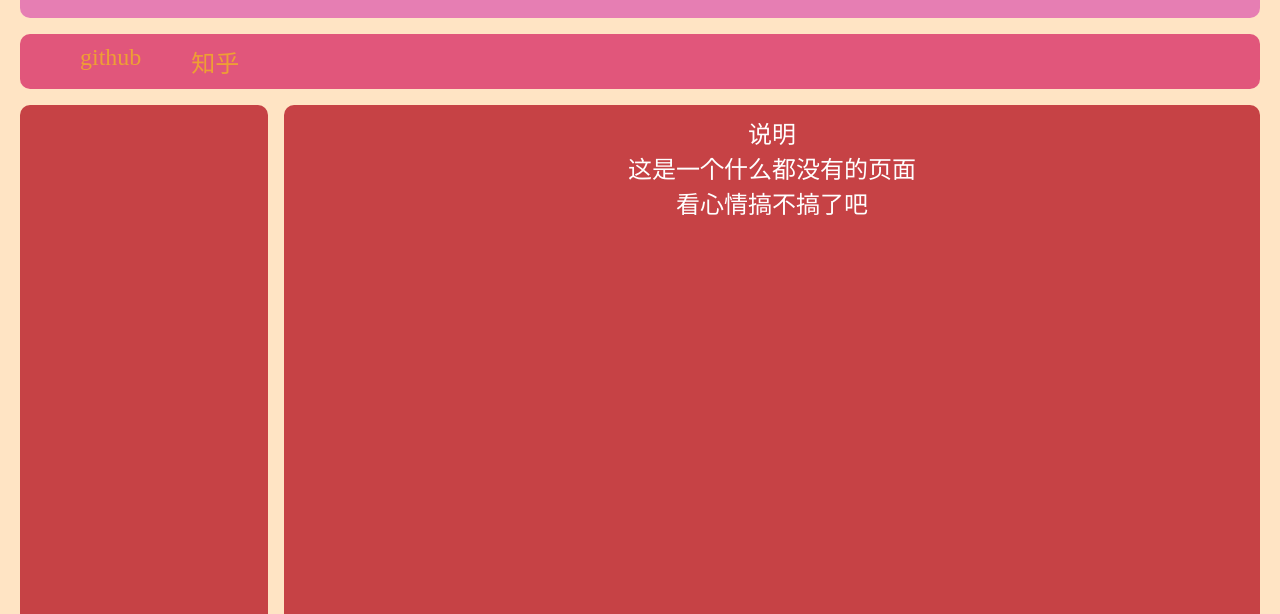
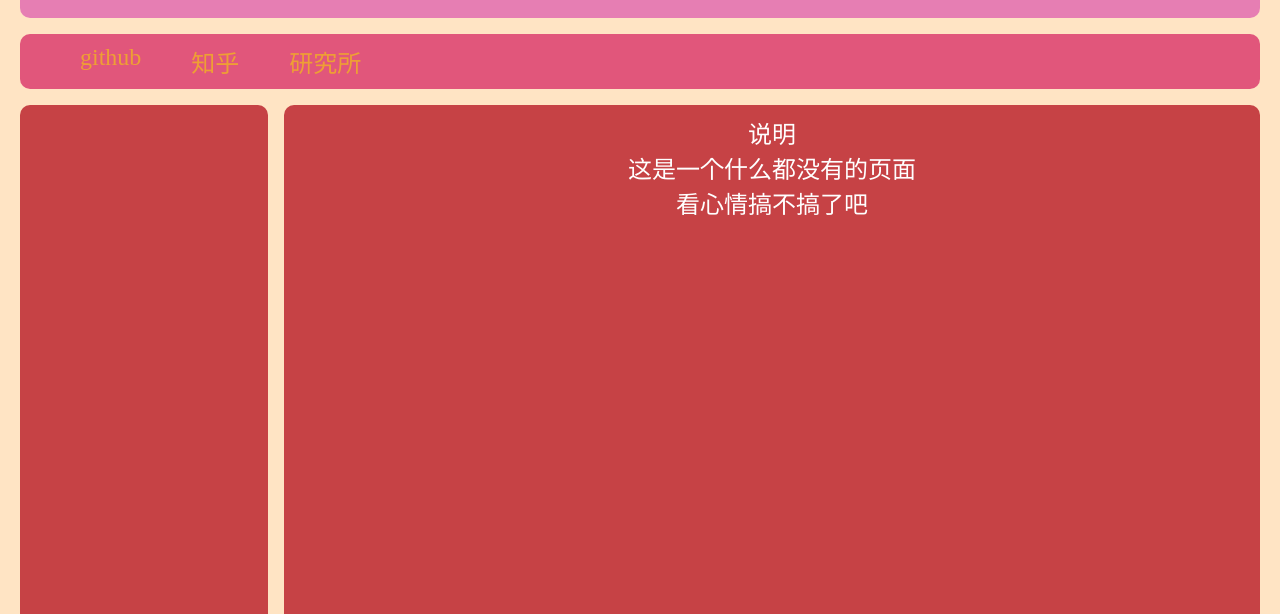
Before and after one commit to peaceshi/peaceshi.github.io, a plain HTML site: page index.html in a window 1280 px wide. Shown: the part 186-800 px from the top of the page. Drawn offline with Linux system fonts and the light colour scheme.

Commit message:
加入研究所选项

```diff
--- a/index.html
+++ b/index.html
@@ -20,6 +20,7 @@
             <div class="box sidebar2">
                 <a href="https://github.com/peaceshi" class="menu my_github">github</a>
                 <a href="https://www.zhihu.com/people/peace-shi/activities" class="menu my_zhihu">知乎</a>
+                <a href="https://github.com/2ndlab" class="menu 2ndlab">研究所</a>
             </div>
             <div class="box content">说明
                 <br /> 这是一个什么都没有的页面
```
